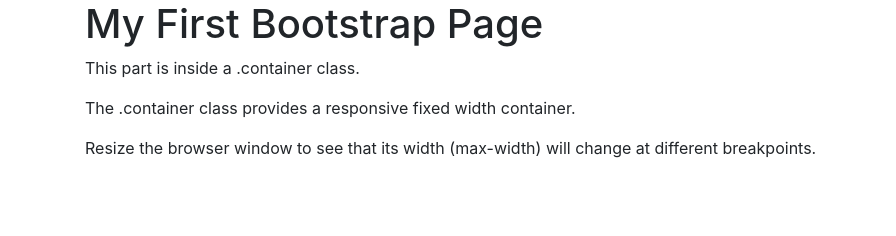
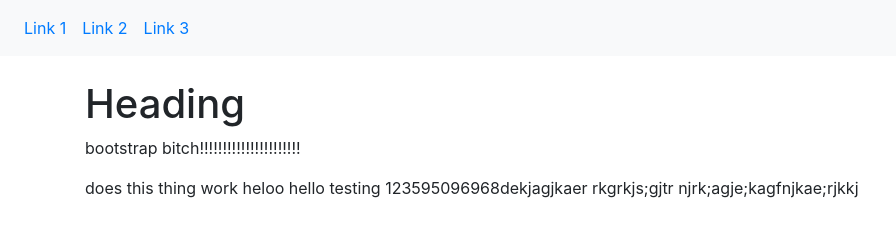
Before and after one commit to thelizzardwizard/whatever.github.io, a plain HTML site: page index.html in a window 1280 px wide. Shown: the whole page, without its empty margins (0-896 px from the left). Drawn offline with nearby package versions, Linux system fonts and the light colour scheme.

Commit message:
Add files via upload

```diff
--- a/index.html
+++ b/index.html
@@ -9,13 +9,29 @@
   <script src="https://cdn.jsdelivr.net/npm/popper.js@1.16.1/dist/umd/popper.min.js"></script>
   <script src="https://cdn.jsdelivr.net/npm/bootstrap@4.6.2/dist/js/bootstrap.bundle.min.js"></script>
 </head>
+<!-- Write your comments here -->
 <body>
 
+  <nav class="navbar navbar-expand-sm bg-light">
+  <ul class="navbar-nav">
+    <li class="nav-item">
+      <a class="nav-link" href="#">Link 1</a>
+    </li>
+    <li class="nav-item">
+      <a class="nav-link" href="#">Link 2</a>
+    </li>
+    <li class="nav-item">
+      <a class="nav-link" href="#">Link 3</a>
+    </li>
+  </ul>
+</nav>
+<br>
+
+
 <div class="container">
-  <h1>My First Bootstrap Page</h1>
-  <p>This part is inside a .container class.</p>
-  <p>The .container class provides a responsive fixed width container.</p>
-  <p>Resize the browser window to see that its width (max-width) will change at different breakpoints.</p>
+  <h1>Heading</h1>
+  <p>bootstrap bitch!!!!!!!!!!!!!!!!!!!!!!</p>
+  <p>does this thing work heloo hello testing 123595096968dekjagjkaer rkgrkjs;gjtr njrk;agje;kagfnjkae;rjkkj  </p>
 </div>
 
 </body>
```
